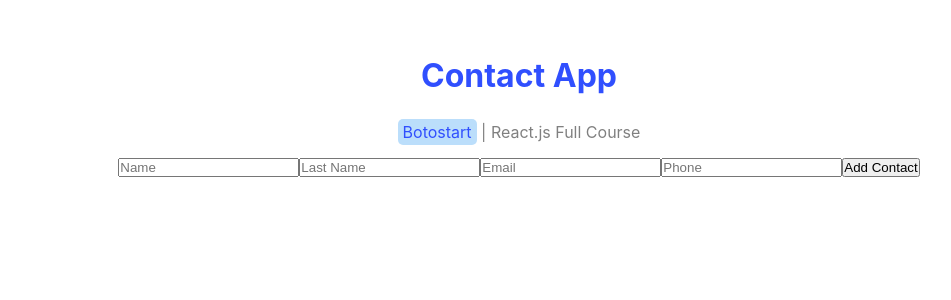
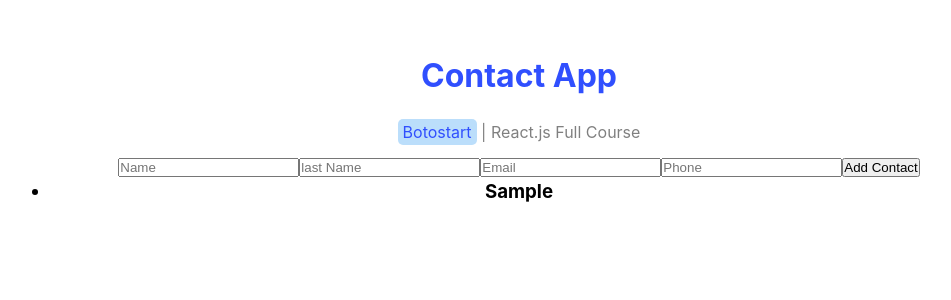
Before and after one commit to rezahajitabar/contact-app, a React (Vite) app: page / in a window 1280 px wide. Both pictures are taken after typing "Sample", "Sample", "name@example.com", "5" into the empty fields and a click on the button "Add Contact". Shown: the top 300 px of the page, without its empty margins (121-1072 px from the left). Built offline with nearby package versions, Linux system fonts and the light colour scheme.

Commit message:
three commit project

```diff
--- a/package.json
+++ b/package.json
@@ -11,7 +11,8 @@
   },
   "dependencies": {
     "react": "^18.2.0",
-    "react-dom": "^18.2.0"
+    "react-dom": "^18.2.0",
+    "uuid": "^9.0.1"
   },
   "devDependencies": {
     "@types/react": "^18.2.56",
--- a/src/components/Contact.jsx
+++ b/src/components/Contact.jsx
@@ -1,8 +1,12 @@
 import React from 'react'
 import { useState } from 'react';
 import Contactslist from './Contactslist';
+import inputs from '../contants/input';
+
+
 function Contact() {
   const [contacts,setContacts]=useState([]);
+  const [alert,setAlert]=useState("");
   const [contact,setContact]=useState({
     name: "",
     lastName: "",
@@ -17,6 +21,14 @@ function Contact() {
   };
 
   const addHandler=()=> {
+    if(!contact.name || !contact.lastName || !contact.email || !contact.phone){
+
+        setAlert("please enter valid data!");
+       return;
+
+    }else{
+      setAlert("");
+    }
     setContacts((contacts) => ([...contacts,contact]));
     setContact({
       name: "",
@@ -31,32 +43,22 @@ function Contact() {
   return (
     <div>
         <div>
-         <input type="text"
-          placeholder="Name"
-          name="name"
-           value={contact.name}
-            onChange={changeHandler}/>
+          {
+            inputs.map((input,index) => (<input
+             key={index}
+             type={input.type}
+             placeholder={input.placeholder}
+             name={input.name}
+             value={contact[input.name]}
+             onChange={changeHandler}
+             />)
 
-         <input type="text"
-          placeholder="Last Name"
-          name="lastName"
-           value={contact.lastName}
-            onChange={changeHandler}/>
-
-         <input type="email"
-          placeholder="Email"
-          name="email"
-           value={contact.email}
-            onChange={changeHandler}/>
-
-         <input type="number"
-          placeholder="Phone"
-           value={contact.phone}
-           name="phone"
-            onChange={changeHandler}/>
+            )
+          }
 
          <button onClick={addHandler}>Add Contact</button>
         </div>
+        <div>{alert && <p>{alert}</p>}</div>
         <Contactslist contacts={contacts}/>
     </div>
   )
--- a/src/components/Contactslist.jsx
+++ b/src/components/Contactslist.jsx
@@ -1,9 +1,15 @@
 
-function Contactslist(props) {
-    console.log(props)
+function Contactslist({contacts}) {
+
   return (
-    <div></div>
+    <div><h3>
+      <ul>
+        {contacts.map((contact) => <li>{contact.name}</li>)}
+      </ul>
+      </h3></div>
+
+
   )
 }
 
-export default Contactslist
+export default Contactslist;
--- /dev/null
+++ b/src/contants/input.js
@@ -0,0 +1,8 @@
+const inputs=[
+    { type: "text", name: "name" , placeholder: "Name"},
+    { type: "text", name: "lastName" , placeholder: "last Name"},
+    { type: "email", name: "email" , placeholder: "Email"},
+    { type: "number", name: "phone" , placeholder: "Phone"},
+   ];
+
+   export default inputs;
```
Also changed, not shown: 1 other file (tests, documents, lock files or other folders).
